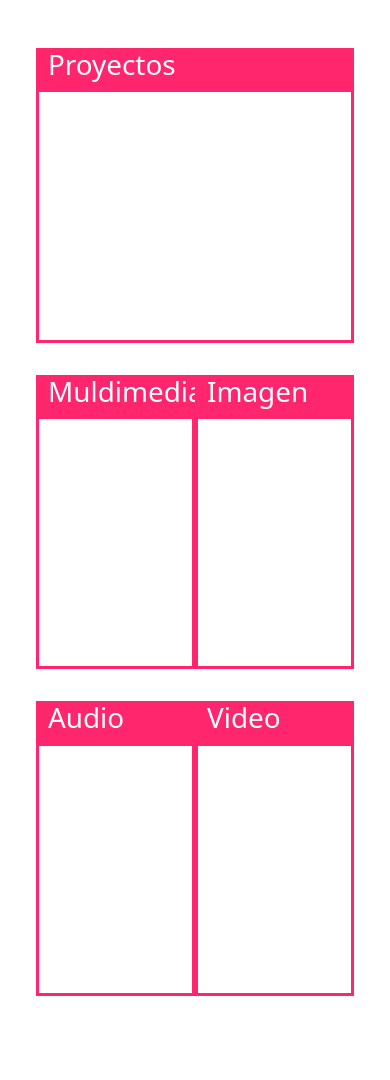
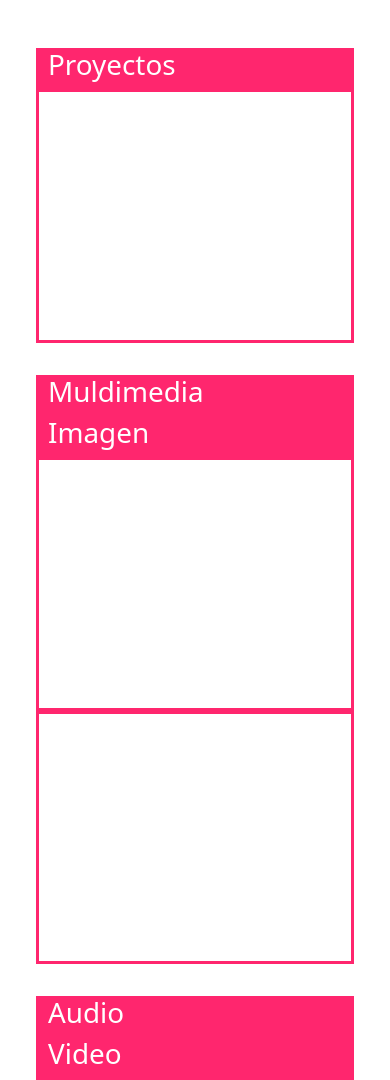
Before and after one commit to heremj/maquetacionBootStrap, a plain HTML site: page index.html in a window 390 px wide. Shown: the top 1080 px of the page. Before the commit the page ends 1044 px from the top, so only its background shows below. Drawn offline with nearby package versions, Linux system fonts and the light colour scheme.

Commit message:
cambios de tamaños d las cajas

```diff
--- a/index.html
+++ b/index.html
@@ -18,28 +18,28 @@
     </div>
 
     <div class="row">
-        <div class="col-6 barra">
+        <div class="col-12 col-sm-12 col-md-6 col-lg-6 col-xl-6 col-xxl-6 barra">
             <h1>Muldimedia</h1>
         </div>
-        <div class="col-6 barra">
+        <div class="col-12 col-sm-12 col-md-6 col-lg-6 col-xl-6 col-xxl-6 barra">
             <h1>Imagen</h1>
         </div>
-        <div class="col-6 cajaBorde">
+        <div class="col-12 col-sm-12 col-md-6 col-lg-6 col-xl-6 col-xxl-6 cajaBorde">
         </div>
-        <div class="col-6 cajaBorde">
+        <div class="col-12 col-sm-12 col-md-6 col-lg-6 col-xl-6 col-xxl-6 cajaBorde">
         </div>
     </div>
 
     <div class="row">
-        <div class="col-6 barra">
+        <div class="col-12 col-sm-12 col-md-6 col-lg-6 col-xl-6 col-xxl-6 barra">
             <h1>Audio</h1>
         </div>
-        <div class="col-6 barra">
+        <div class="col-12 col-sm-12 col-md-6 col-lg-6 col-xl-6 col-xxl-6 barra">
             <h1>Video</h1>
         </div>
-        <div class="col-6 cajaBorde">
+        <div class="col-12 col-sm-12 col-md-6 col-lg-6 col-xl-6 col-xxl-6 cajaBorde">
         </div>
-        <div class="col-6 cajaBorde">
+        <div class="col-12 col-sm-12 col-md-6 col-lg-6 col-xl-6 col-xxl-6 cajaBorde">
         </div>
     </div>
 
```
